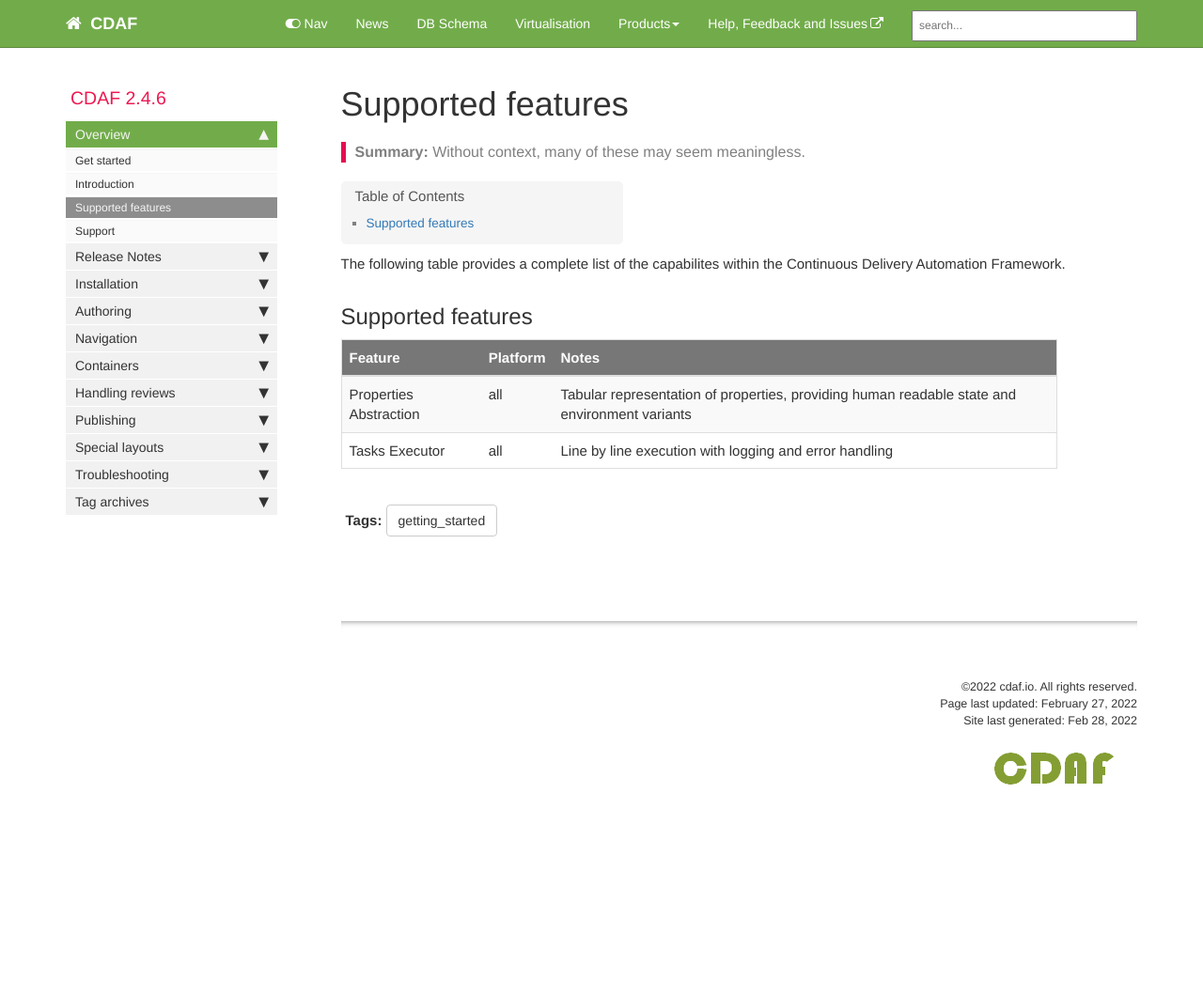
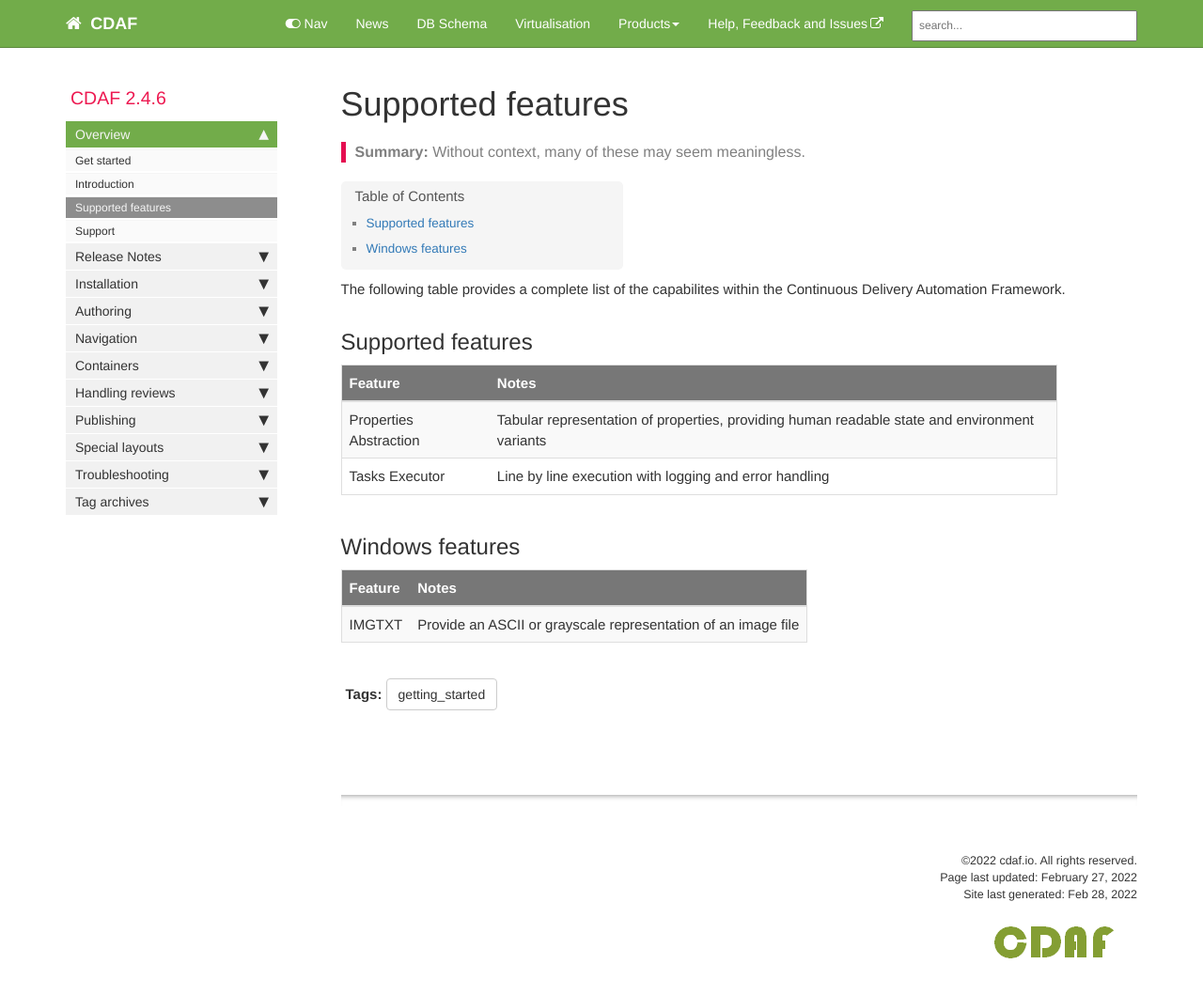
Before and after one commit to cdaf/docs.cdaf.io, a Jekyll site: the page built from pages/mydoc/mydoc_supported_features.md, in a window 1280 px wide and 1117 px high. Shown: the top 1059 px of the window at 94% size. Built offline with Jekyll 4.4.1, drawn with Linux system fonts in a browser that asks for light colours; comment, search, counter and statistics services are not loaded.

Commit message:
Outline of features

```diff
--- a/pages/mydoc/mydoc_supported_features.md
+++ b/pages/mydoc/mydoc_supported_features.md
@@ -15,9 +15,15 @@ The following table provides a complete list of the capabilites within the Conti
 
 ## Supported features
 
-Feature | Platform | Notes
---------|----------|-----------
-Properties Abstraction | all | Tabular representation of properties, providing human readable state and environment variants
-Tasks Executor | all | Line by line execution with logging and error handling
+Feature                | Notes
+-----------------------|-----------
+Properties Abstraction | Tabular representation of properties, providing human readable state and environment variants
+Tasks Executor         | Line by line execution with logging and error handling
+
+## Windows features
+
+Feature | Notes
+--------|-----------
+IMGTXT  | Provide an ASCII or grayscale representation of an image file
 
 {% include links.html %}
```
